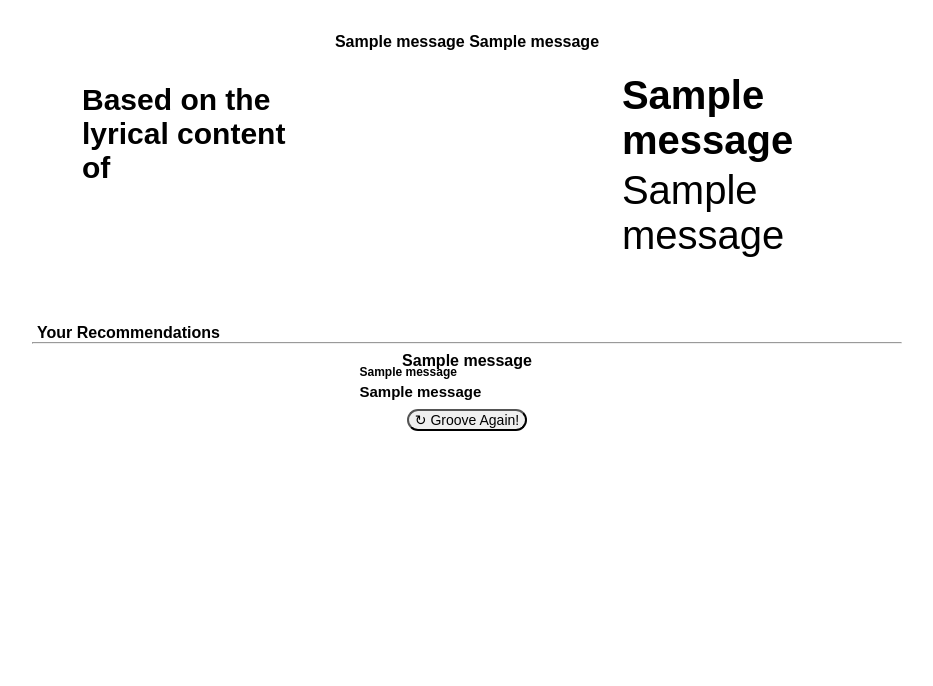
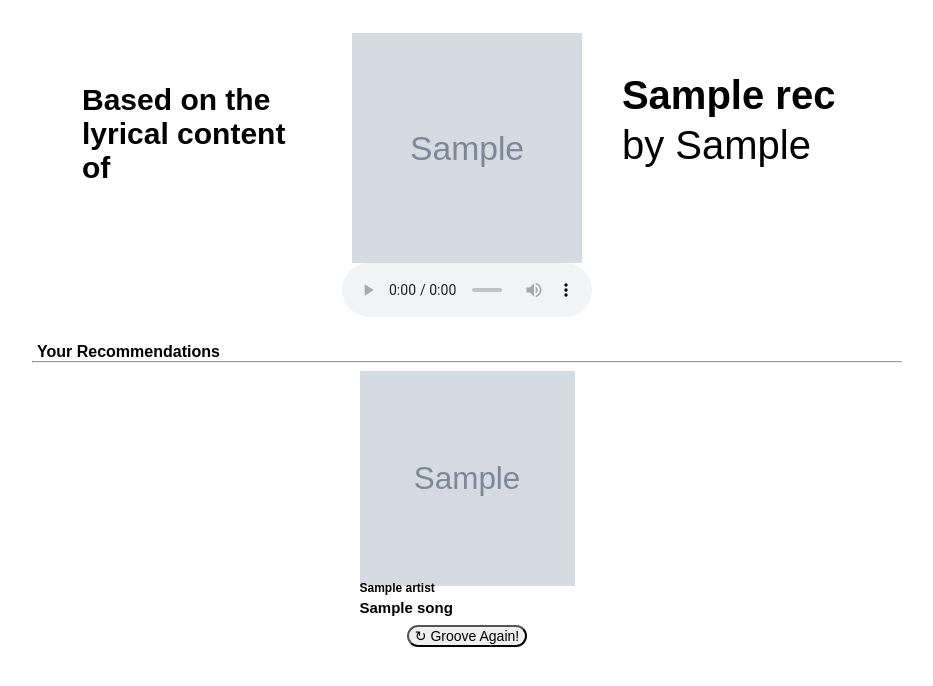
Before and after one commit to teresaibarra/groover, a Flask app: template application/templates/recommendations.html in a window 1280 px wide. Shown: the top 686 px of the page, without its empty margins (173-1106 px from the left). Run offline with Flask 2, Linux system fonts and the light colour scheme; the template is opened without the code that fills it: most values are stand-ins (such as "Sample title", 1, 10 or a date in 2020); grey boxes marked "Sample" are stand-in pictures; one stand-in notice (Sample message) is shown; some web fonts are replaced.

Commit message:
Change flashed messages to template data

```diff
--- a/application/routes.py
+++ b/application/routes.py
@@ -19,38 +19,9 @@ def about():
 def recommendations(artist, title):
     rec = Recommendation(artist, title)
     if rec.find_track_info():
-        flash('{}'.format(rec.get_song_title()), category='reqtitle')
-
-        flash('by {}'.format(
-            rec.get_artist()), category='reqartist')
-
-        message = Markup("<img src='{url}' class='centered-and-cropped' style='width:230px; height:230px;' />"
-            .format(url=rec.get_album_image_url()))
-        flash(message, category='reqart')
-
-        message = Markup("<audio controls class='req' src='{url}' />"
-            .format(url=rec.get_preview_url()))
-        flash(message, category='reqpreview')
-
         rec.load_recommendations()
-        for song in rec.get_recommendations():
-            if((song['name'] == rec.get_song_title() and song['artist']== rec.get_artist())==False):
-                flash('{}'.format(song['name']), category='songtitle')
-
-                flash('by {}'.format(song['artist']), category='songartist')
-
-                message = Markup("<img src='{url}' class='centered-and-cropped' style='width:215px;height:215px;' hspace='7'/>"
-                    .format(url=song['image_url']))
-                flash(message, category='art')
-
-                if song['track_on_spotify'] == True and song['preview_url'] != None:
-                    message = Markup("<audio controls class='rec' src='{url}' />"
-                        .format(url=song['preview_url']))
-                    flash(message, category='preview')
-
+        return render_template('recommendations.html', title='Your Recommendations', rec=rec)
     else:
         flash('Whoops, we did not find the track "{}" by {}!'.format(
             title, artist), category='error')
         return render_template('whoops.html', title='Song Not Found')
-
-    return render_template('recommendations.html', title='Your Recommendations')
--- a/application/templates/recommendations.html
+++ b/application/templates/recommendations.html
@@ -10,55 +10,28 @@
                     <p style="font-size:30px; text-align:left; margin-left: 40px; margin-top:50px">Based on the<br>lyrical content of</p><br><br>
                 </div>
                 <div class="column">
-                    {% with messages = get_flashed_messages(category_filter=["reqart"]) %}
-                        {% for message in messages %}
-                            {{ message }}
-                        {% endfor %}
-                    {% endwith %}
-                    {% with messages = get_flashed_messages(category_filter=["reqpreview"]) %}
-                        {% if messages %}
-                            {% for message in messages %}
-                                {{ message }}
-                            {% endfor %}
-                        {% endif %}
-                    {% endwith %}
+                    <img src="{{ rec.get_album_image_url() }}" class='centered-and-cropped' style='width:230px; height:230px;' />
+                    <audio controls class='req' src="{{ rec.get_preview_url() }}" />
+
                 </div>
                 <div class="column">
-                    {% with messages = get_flashed_messages(category_filter=["reqtitle"]) %}
-                        <p style="font-size:40px; text-align: left; font-weight:bolder;">
-                        {% for message in messages %}
-                            {{ message }}<br>
-                        {% endfor %}
-                    {% endwith %}</p>
-                    <p style="font-size:40px; text-align: left; font-weight:normal;margin-top:-35px;">
-                    {% with messages = get_flashed_messages(category_filter=["reqartist"]) %}
-                        {% for message in messages %}
-                            {{ message }}
-                        {% endfor %}
-                    {% endwith %}
-                </p></div>
+                    <p style="font-size:40px; text-align: left; font-weight:bolder;">{{ rec.get_song_title() }}<br></p>
+                    <p style="font-size:40px; text-align: left; font-weight:normal;margin-top:-35px;">by {{ rec.get_artist() }}</p>
+                </div>
             </div>
 
             <p style="font-size:16px;text-align:left; margin-bottom: -8px;margin-left: 5px; font-weight: 900;">Your Recommendations</p><hr>
             <div class="scrollmenu">
-            {% with messages = get_flashed_messages(category_filter=["art"]) %}
-                {% for message in messages %}
-                    {{ message }}
+                {% for song in rec.get_recommendations() %}
+                    {% if((song['name'] == rec.get_song_title() and song['artist']== rec.get_artist())==False): %}
+                        <img src='{{ song['image_url'] }}' class='centered-and-cropped' style='width:215px;height:215px;' hspace='7'/>  <br>
+                    {% endif %}
+                <p class="small">
+                        <tbox>{{ song['name'] }}</tbox> <br>
+                        <abox>{{ song['artist'] }}</abox>
+                </p>
                 {% endfor %}
-            {% endwith %} <br>
-            <p class="small">
-            {% with messages = get_flashed_messages(category_filter=["songtitle"]) %}
-                {% for message in messages %}
-                    <tbox>{{ message }}</tbox>
-                {% endfor %}
-            {% endwith %} <br>
-            {% with messages = get_flashed_messages(category_filter=["songartist"]) %}
-                {% for message in messages %}
-                    <abox>{{ message }}</abox>
-                {% endfor %}
-                {% endwith %}
-            </p></div>
-        </div>
+            </div>
         </ul>
         <a href="/"><button style="font-size: 14px; border-radius: 24px; outline:none; margin-top:-15px">&#x21BB; Groove Again!</button></a>
     </rbox>
```
